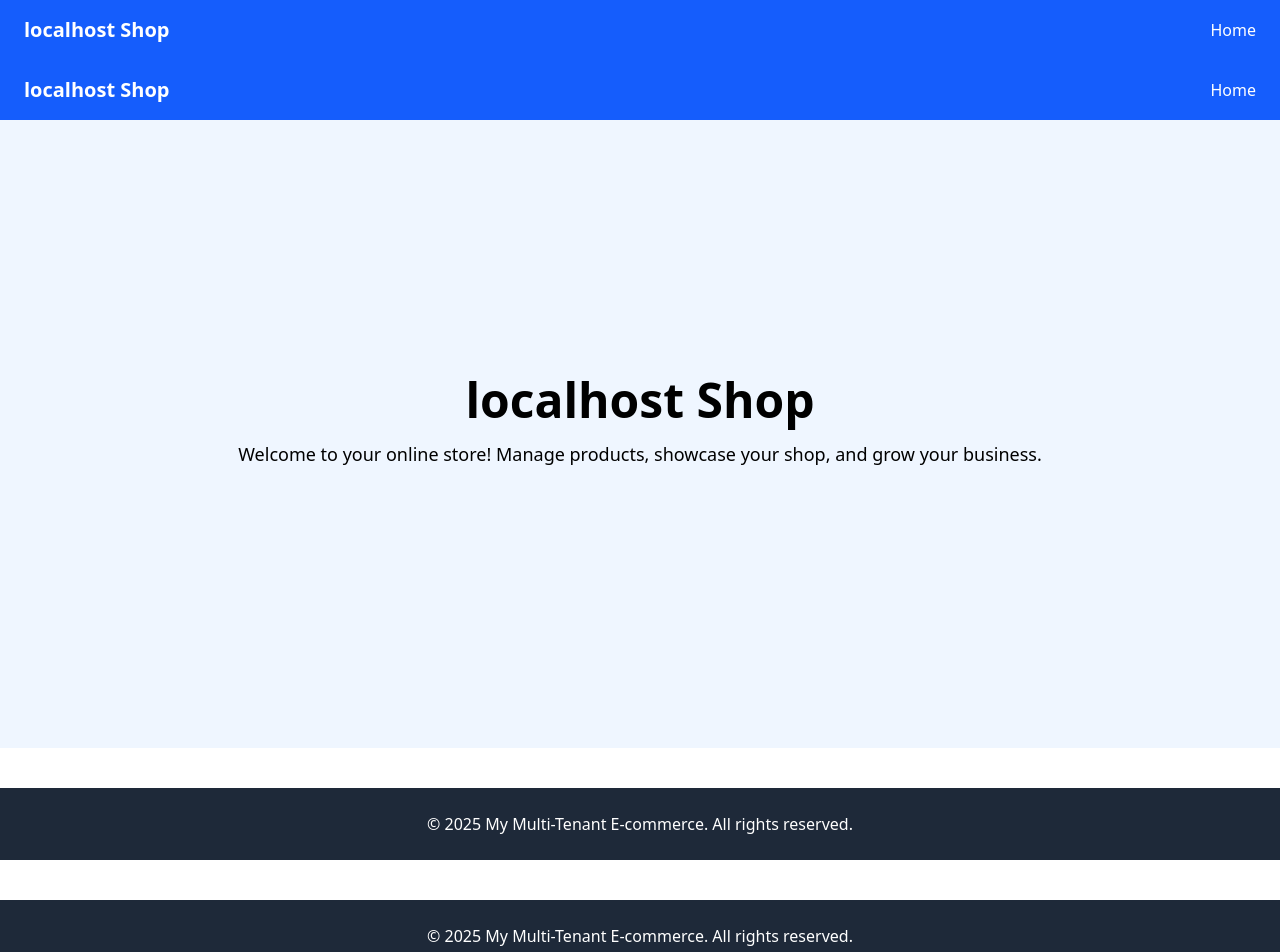
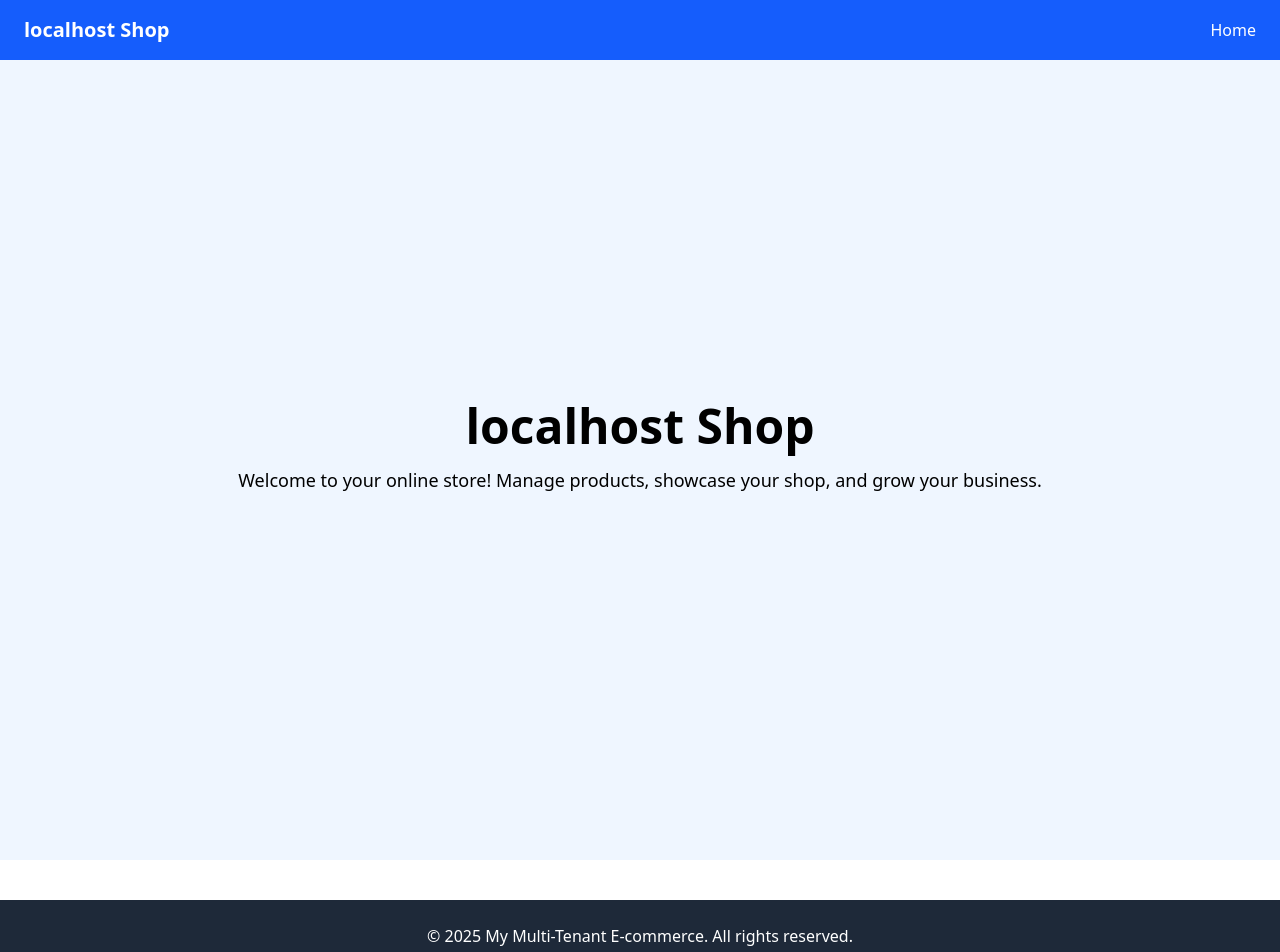
Before and after one commit to sagorsohel/user-frontend, a React (Vite) app: page / in a window 1280 px wide. Shown: the top 952 px of the page. Built offline with nearby package versions, Linux system fonts and the light colour scheme.

Commit message:
remove Navbar and Footer components from Home and TenantDashboard pages

```diff
--- a/src/pages/Home.jsx
+++ b/src/pages/Home.jsx
@@ -1,20 +1,17 @@
-// src/pages/LandingPage.jsx
-import { Link } from "react-router-dom";
-import Navbar from "../components/Navbar";
-import Footer from "../components/Footer";
+
 
 export default function Home() {
   const subdomain = window.location.hostname.split(".")[0];
 
   return (
     <div className="flex flex-col min-h-screen">
-      <Navbar />
+
       <main className="flex-1 flex flex-col items-center justify-center bg-blue-50 p-6">
         <h1 className="text-5xl font-bold mb-4">{subdomain} Shop</h1>
         <p className="text-lg mb-6 text-center">Welcome to your online store! Manage products, showcase your shop, and grow your business.</p>
 
       </main>
-      <Footer />
+
     </div>
   );
 }
--- a/src/pages/TenantDashboard.jsx
+++ b/src/pages/TenantDashboard.jsx
@@ -51,7 +51,7 @@ export default function TenantDashboard() {
 
   return (
     <div className="flex flex-col min-h-screen">
-      <Navbar />
+
       <main className="flex-1 p-6 max-w-4xl mx-auto">
         <h1 className="text-3xl font-bold mb-4">Dashboard</h1>
 
@@ -97,7 +97,7 @@ export default function TenantDashboard() {
           </>
         )}
       </main>
-      <Footer />
+
     </div>
   );
 }
```
